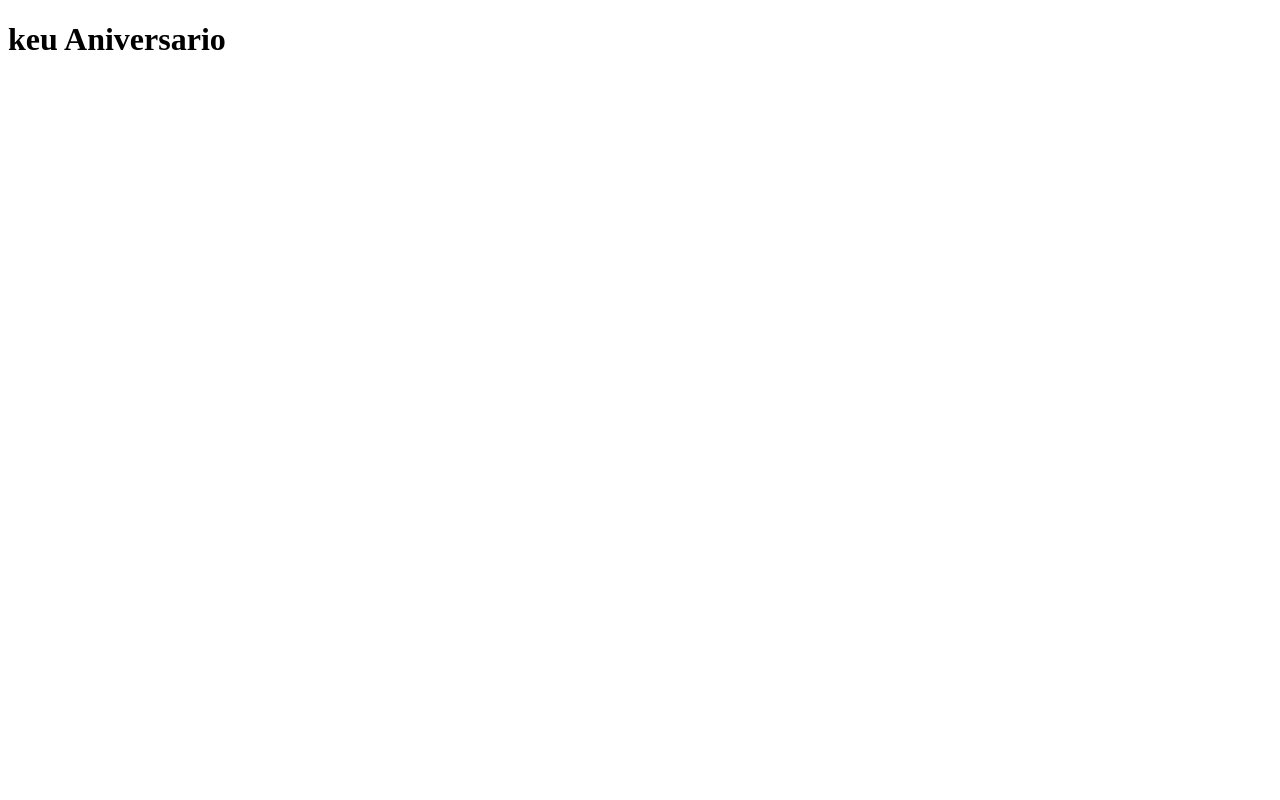
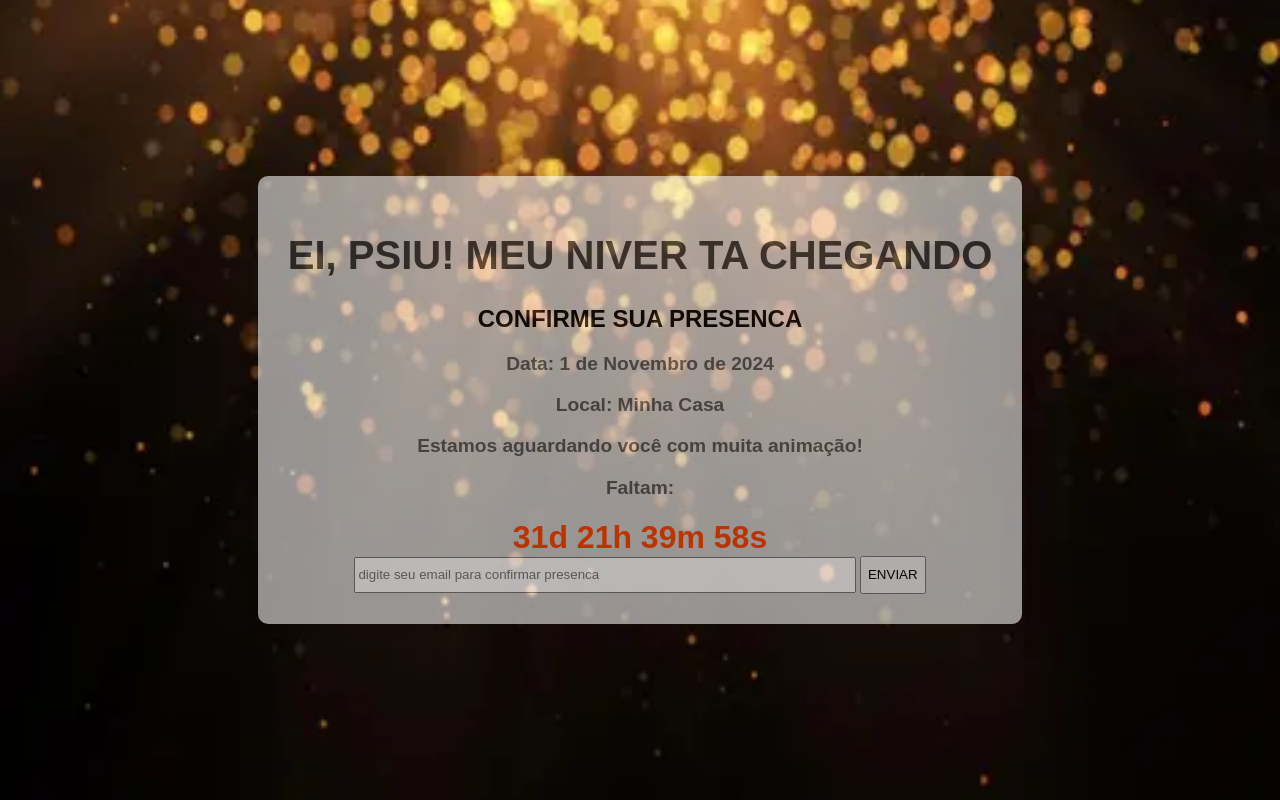
Before and after one commit to lukas-cruz/meu_niver, a plain HTML site: page index.html in a window 1280 px wide. Drawn offline with Linux system fonts and the light colour scheme.

Commit message:
construcao do site

```diff
--- a/index.html
+++ b/index.html
@@ -1,11 +1,27 @@
 <!DOCTYPE html>
-<html lang="en">
+<html lang="pt-BR">
 <head>
     <meta charset="UTF-8">
     <meta name="viewport" content="width=device-width, initial-scale=1.0">
-    <title>Meu Aniversario</title>
+    <title>Convite de Aniversário</title>
+    <link rel="stylesheet" href="styles.css">
 </head>
 <body>
-    <h1>keu Aniversario</h1>
+
+    <div class="container">
+        <h1>EI, PSIU! MEU NIVER TA CHEGANDO </h1>
+        <h2>CONFIRME SUA PRESENCA</h2>
+        <p>Data: 1 de Novembro de 2024</p>
+        <p>Local: Minha Casa</p>
+        <p>Estamos aguardando você com muita animação!</p>
+        <p>Faltam:</p>
+        <div id="countdown"></div>
+        <div class="email">
+            <input type="email" name="email" id="" placeholder="digite seu email para confirmar presenca">
+            <button>ENVIAR</button>
+        </div>
+    </div>
+
+    <script src="script.js"></script>
 </body>
 </html>
--- /dev/null
+++ b/script.js
@@ -0,0 +1,28 @@
+// Define a data do aniversário
+var countDownDate = new Date("Nov 1, 2024 00:00:00").getTime();
+
+// Atualiza o contador a cada segundo
+var countdownFunction = setInterval(function() {
+
+    // Pega a data e hora atual
+    var now = new Date().getTime();
+
+    // Calcula a diferença entre a data atual e a data do aniversário
+    var distance = countDownDate - now;
+
+    // Calcula o tempo em dias, horas, minutos e segundos
+    var days = Math.floor(distance / (1000 * 60 * 60 * 24));
+    var hours = Math.floor((distance % (1000 * 60 * 60 * 24)) / (1000 * 60 * 60));
+    var minutes = Math.floor((distance % (1000 * 60 * 60)) / (1000 * 60));
+    var seconds = Math.floor((distance % (1000 * 60)) / 1000);
+
+    // Exibe o resultado no elemento com id="countdown"
+    document.getElementById("countdown").innerHTML = days + "d " + hours + "h "
+    + minutes + "m " + seconds + "s ";
+
+    // Se a contagem terminar, mostra uma mensagem
+    if (distance < 0) {
+        clearInterval(countdownFunction);
+        document.getElementById("countdown").innerHTML = "Chegou o grande dia!";
+    }
+}, 1000);
--- /dev/null
+++ b/styles.css
@@ -0,0 +1,45 @@
+body {
+    margin: 0;
+    padding: 0;
+    display: flex;
+    justify-content: center;
+    align-items: center;
+    height: 100vh;
+    background-image: url('./images/0fc118cd6a07ad797ca98f8f6d4c9c0e.webp');
+    background-size: cover; /* Faz a imagem cobrir toda a área da tela */
+    background-position: center; /* Centraliza a imagem no fundo */
+    font-family: Arial, sans-serif;
+    text-align: center;
+}
+
+.container {
+    background-color: rgba(255, 255, 255, 0.8); /* Fundo semi-transparente para melhor leitura */
+    border-radius: 10px;
+    box-shadow: 0 0 15px rgba(0, 0, 0, 0.1);
+    padding: 30px;
+    opacity: 0.7;
+    font-weight: bold;
+}
+
+h1 {
+    font-size: 2.5em;
+    color: #333;
+}
+
+p {
+    font-size: 1.2em;
+    color: #555;
+}
+
+#countdown {
+    font-size: 2em;
+    color: #ff4500;
+    margin-top: 20px;
+}
+.email input{
+    width: 70%;
+    height: 30px;
+}
+button{
+    height: 38px;
+}
```
